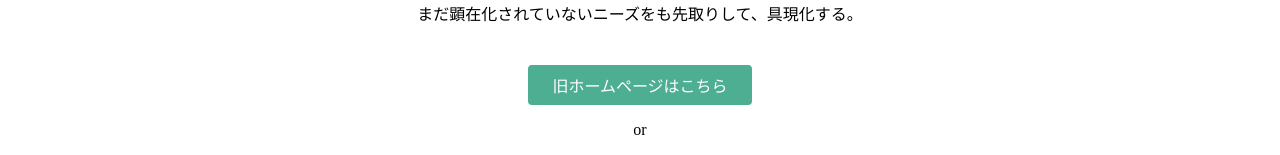
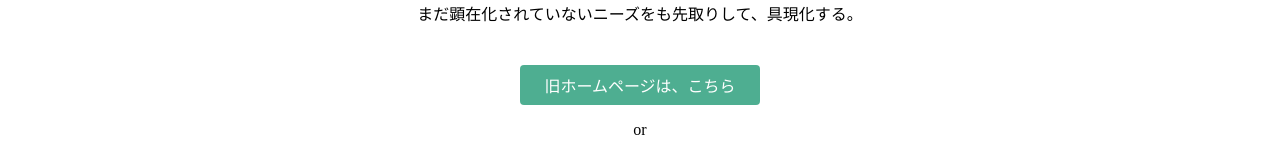
Before and after one commit to ns640/new-system, a plain HTML site: page index.html in a window 1280 px wide. Shown: the part 393-548 px from the top of the page. Drawn offline with Linux system fonts and the light colour scheme.

Commit message:
Update index.html

```diff
--- a/index.html
+++ b/index.html
@@ -30,7 +30,7 @@
       <h1>「○○○」の先をつくる<br> --TOOLの強み</h1>
       <p>独創の技術で、最先端のその先へ独走する。<br>まだ顕在化されていないニーズをも先取りして、具現化する。</p>
       <div class="btn-wrapper">
-        <a href="#" class="btn signup">旧ホームページはこちら</a>
+        <a href="#" class="btn signup">旧ホームページは、こちら</a>
         <p>or</p>
         <!-- <a href="#" class="btn facebook"><span class="fa fa-facebook"></span>Facebookで登録</a> -->
         <a href="#" class="btn facebook"><span class="fa fa-facebook"></span>マスター登録</a>
```
